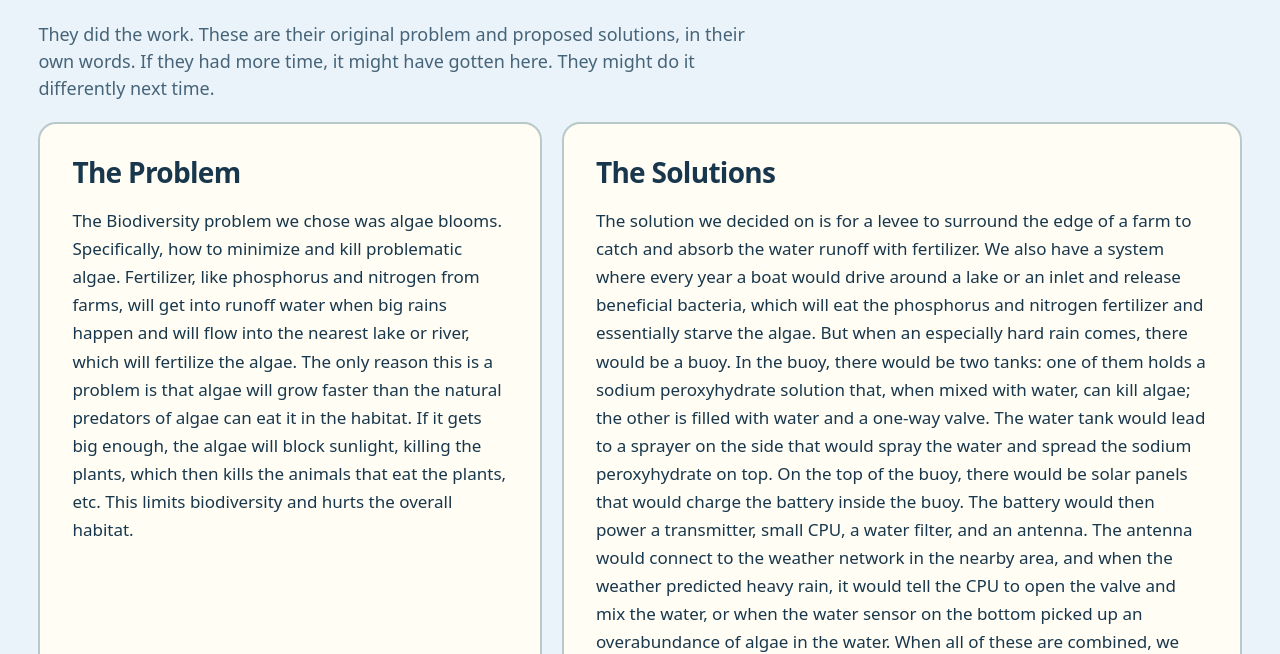
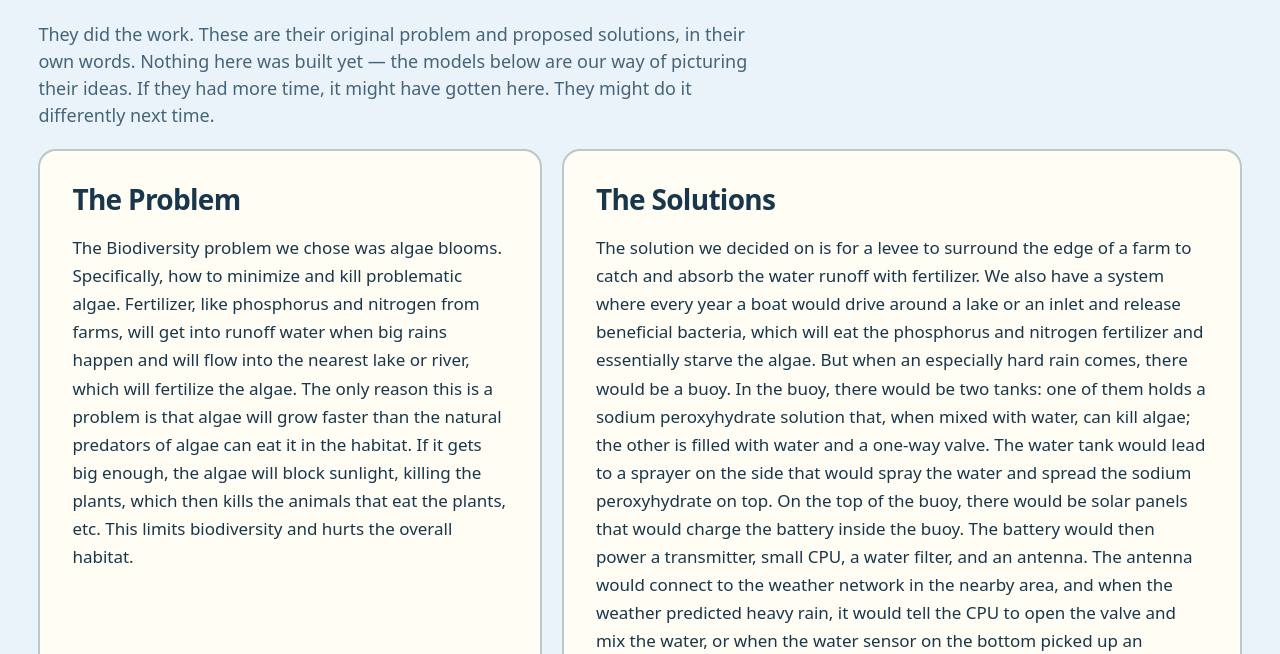
Before and after one commit to Bluestechs/buoy-robot, a plain HTML site: page demo.html in a window 1280 px wide. Shown: the part 148-802 px from the top of the page. Drawn offline with Linux system fonts and the light colour scheme.

Commit message:
Add unbuilt framing to idea credit

```diff
--- a/demo.html
+++ b/demo.html
@@ -81,7 +81,7 @@
       <button class="btn" type="button" data-present aria-pressed="false">Presentation view</button>
     </header>
     <section class="kids-idea" id="kids-idea" aria-label="The LEGO engineers' proposed solution">
-      <p class="idea-credit">They did the work. These are their original problem and proposed solutions, in their own words. If they had more time, it might have gotten here. They might do it differently next time.</p>
+      <p class="idea-credit">They did the work. These are their original problem and proposed solutions, in their own words. Nothing here was built yet — the models below are our way of picturing their ideas. If they had more time, it might have gotten here. They might do it differently next time.</p>
       <article class="kid-work">
         <h2>The Problem</h2>
         <p>The Biodiversity problem we chose was algae blooms. Specifically, how to minimize and kill problematic algae. Fertilizer, like phosphorus and nitrogen from farms, will get into runoff water when big rains happen and will flow into the nearest lake or river, which will fertilize the algae. The only reason this is a problem is that algae will grow faster than the natural predators of algae can eat it in the habitat. If it gets big enough, the algae will block sunlight, killing the plants, which then kills the animals that eat the plants, etc. This limits biodiversity and hurts the overall habitat.</p>
```
